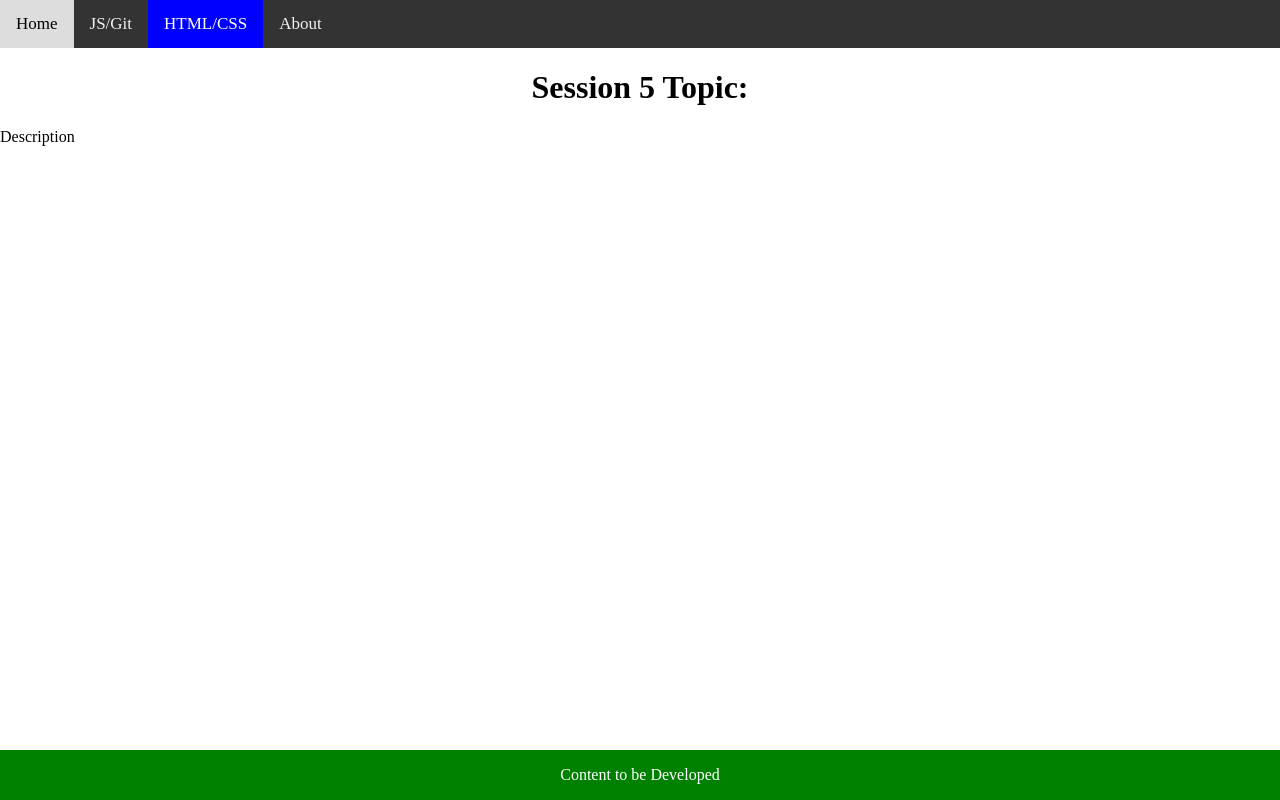
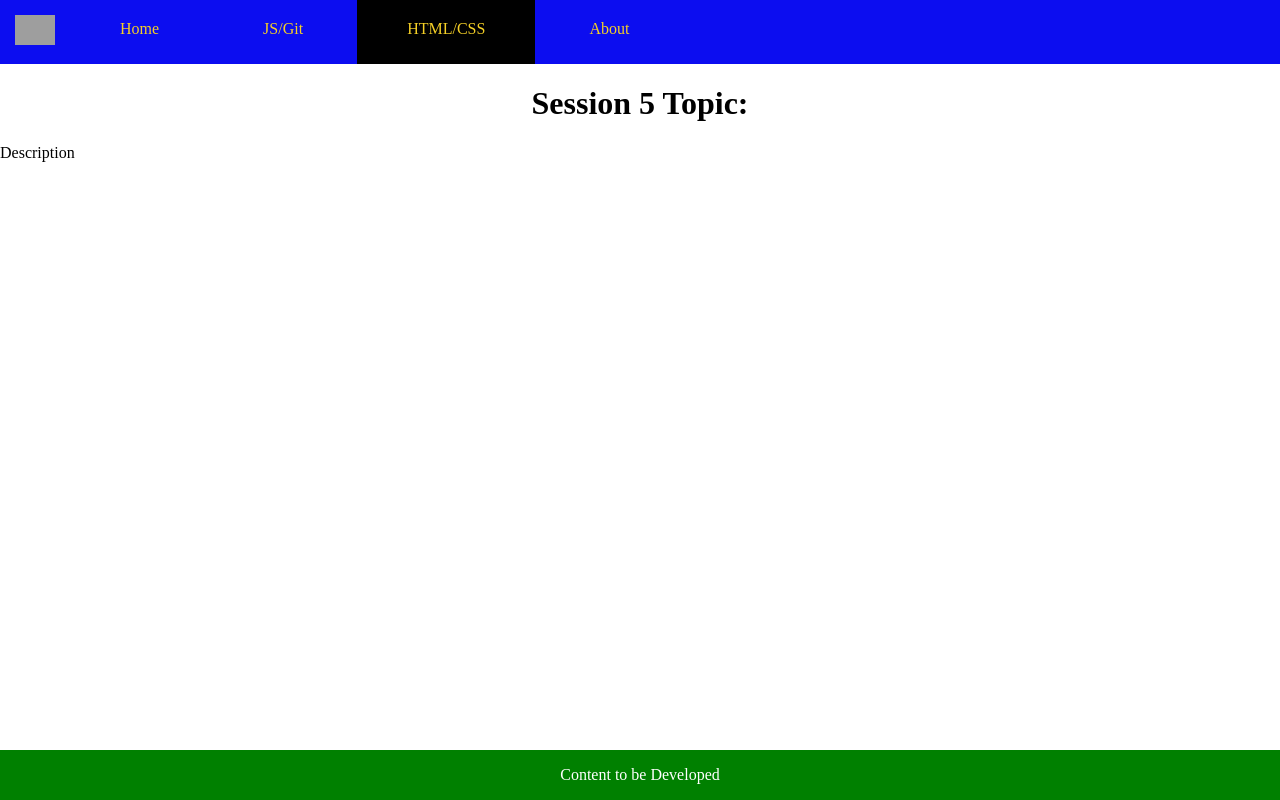
Before and after one commit to bobblanchett/HGIWeb, a plain HTML site: page AgnesWeb/Session5/index.html in a window 1280 px wide. Drawn offline with Linux system fonts and the light colour scheme; grey boxes are pictures that could not be loaded.

Commit message:
converted navbar added logo for AT1
converted navbar with logo to specs  for AT1

```diff
--- a/AgnesWeb/Session5/index.html
+++ b/AgnesWeb/Session5/index.html
@@ -1,20 +1,28 @@
 <!DOCTYPE html>
 <html>
   <head>
-    <title>Session 5</title>
-    <link rel="stylesheet" href="/styles.css">
+    <title>Session 4</title>
+    <link rel="stylesheet" href="../../styles.css">
   </head>
     <body>
-      <div class="topnav">
-        <a href="/index.html">Home</a>
-        <a href="/AmberleWeb/index.html">JS/Git</a>
-        <a class="active" href="/AgnesWeb/index.html">HTML/CSS</a>
-        <a href="#about">About</a>
-      </div>
+      <header>
+        <div class="logo">
+            <img src="https://place-hold.it/30" alt="Logo">
+        </div>
+        <nav>
+            <ul>
+                <li><a  href="/index.html">Home</a></li>
+                <li><a href="/AmberleWeb/index.html">JS/Git</a></li>
+                <li><a class="active" href="/AgnesWeb/index.html">HTML/CSS</a></li>
+                <li><a href="#">About</a></li>
+            </ul>
+        </nav>
+        <div style="clear:both;"></div> <!-- "clearfix  hope this works-->
+    </header>
     <h1>Session 5 Topic: </h1>
     <p>Description</p>
     <div class="footer">
       <p>Content to be Developed</p>
     </div>
-  </body>
+ </body>
 </html>
--- a/styles.css
+++ b/styles.css
@@ -3,47 +3,73 @@
 * 14/03/24 Bob  added styles for the navbar(navbar branch)
 * 16/03/24 Bob  added styles for the footer(footer branch)
 * 17/03/24 Bob  added styles for the form(form branch)
+* 19/3/24 Bob added styles for replacement navbar-logo branch
 */
 body {
-  margin-top: 0; /* fixed navbar body default margin */
+  margin-top: 0;
   margin: 0;
   padding: 0;
+  font-family: Verdana sans-serif;
 }
-
-.topnav {
-  background-color: #333;
-  overflow: hidden;
-
-}
-
-.topnav a {
-  float: left;
-  color: #f2f2f2;
-  text-align: center;
-  padding: 14px 16px;
-  text-decoration: none;
-  font-size: 17px;
-}
-
-.topnav a:hover {
-  background-color: #ddd;
-  color: black;
-}
-
-.topnav a.active {
-  background-color: blue;
-  color: white;
-}
-
-.active {
-    background-color: #04AA6D;
-}
-
 h1 {
     display: block;
     text-align: center;
   }
+/*
+* Navbar CSS
+*/
+header {
+    background-color: #333;
+    position: relative;
+    overflow: hidden; /* Clear floats */
+    background-color: #0c0df0;
 
+  }
+
+  .logo {
+      float: left;
+      padding: 15px;
+  }
+
+  .logo img {
+      width: 40px; /* Adjust size as needed */
+  }
+
+  nav {
+      float: left;
+  }
+
+  nav ul {
+      list-style-type: none;
+      margin: 0;
+      padding: 0;
+  }
+
+  nav ul li {
+      display: inline-block;
+      padding-top: 20px;
+  }
+
+  nav ul li a {
+      color: #f5d026;
+      text-decoration: none;
+      padding: 50px;
+      /* margin-right: 0px; */
+  }
+
+  nav ul li a:hover {
+      background-color: #232376;
+      text-decoration: none;
+  }
+
+.active  {
+  background-color: black;
+}
+/* end navbaer css
+*/
+
+/* Footer CSS
+*/
 .footer {
     position: fixed;
     left: 0;
```
Also changed, not shown: AgnesWeb/Index.html (+14 -6 lines), AgnesWeb/Session1/index.html (+14 -6 lines), AgnesWeb/Session2/index.html (+14 -6 lines), AgnesWeb/Session3/index.html (+14 -6 lines), AgnesWeb/Session4/index.html (+14 -6 lines), AgnesWeb/Session6/index.html (+14 -6 lines), AmberleWeb/Session1/index.html (+14 -6 lines), AmberleWeb/Session2/index.html (+14 -6 lines), AmberleWeb/Session3/index.html (+14 -6 lines), AmberleWeb/Session4/index.html (+14 -6 lines), AmberleWeb/Session5/index.html (+14 -6 lines), AmberleWeb/Session6/index.html (+14 -6 lines), AmberleWeb/index.html (+15 -7 lines), index.html (+15 -7 lines).
